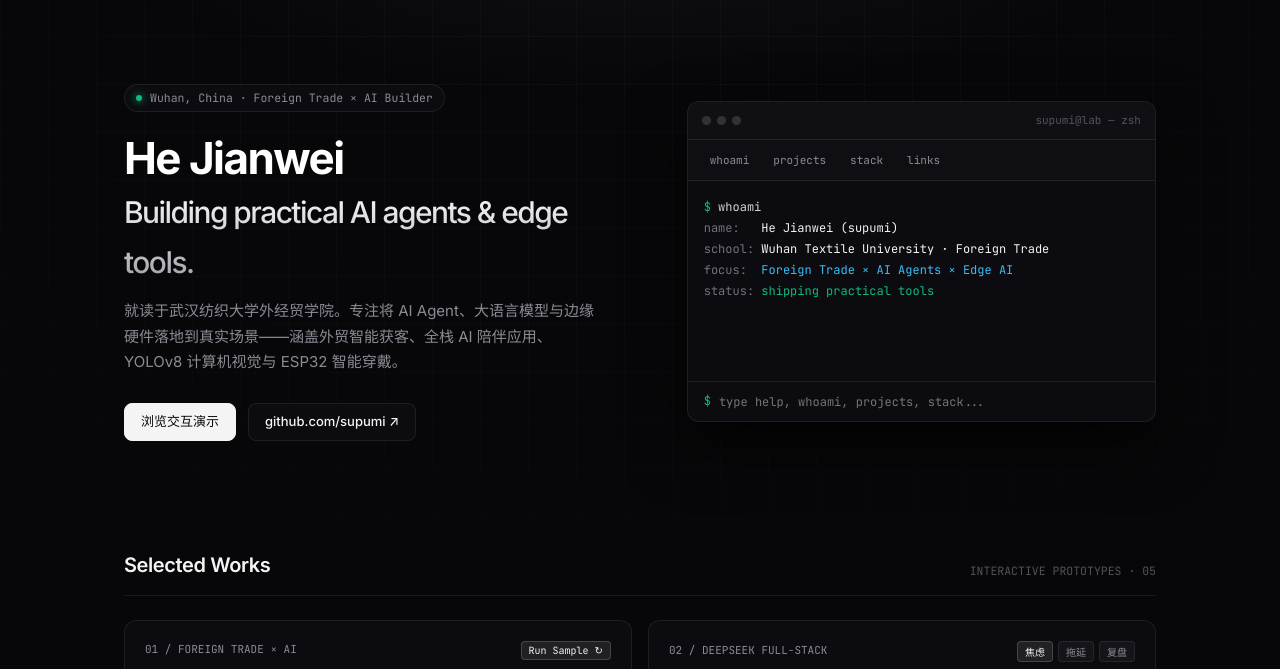
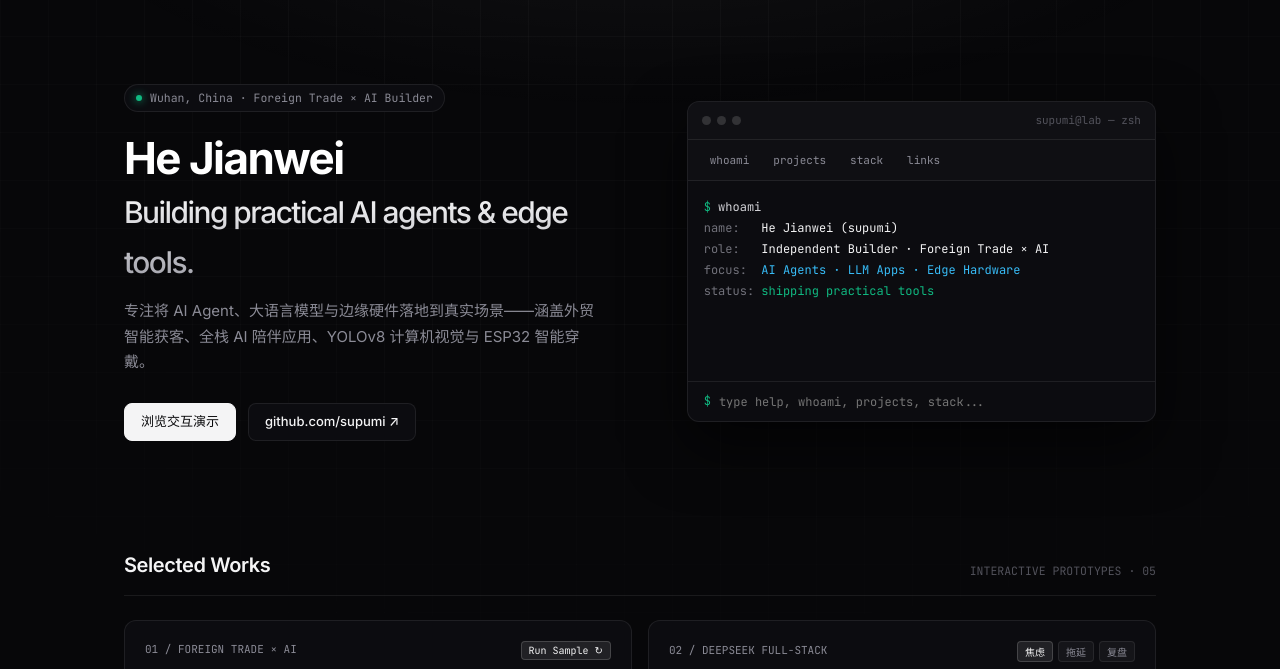
Before and after one commit to supumi/supumi.github.io, a plain HTML site: page index.html in a window 1280 px wide. Shown: the part 60-729 px from the top of the page. Drawn offline with Linux system fonts and the light colour scheme.

Commit message:
chore: remove school information from portfolio

```diff
--- a/index.html
+++ b/index.html
@@ -358,7 +358,7 @@
         <div class="eyebrow"><span class="dot-live"></span><span data-i18n="status">Wuhan, China · Foreign Trade × AI Builder</span></div>
         <h1>He Jianwei<br/><span style="font-weight:500;font-size:0.68em;color:#a1a1aa;" data-i18n="sub">Building practical AI agents &amp; edge tools.</span></h1>
         <p data-i18n="desc">
-          就读于武汉纺织大学外经贸学院。专注将 AI Agent、大语言模型与边缘硬件落地到真实场景——涵盖外贸智能获客、全栈 AI 陪伴应用、YOLOv8 计算机视觉与 ESP32 智能穿戴。
+          专注将 AI Agent、大语言模型与边缘硬件落地到真实场景——涵盖外贸智能获客、全栈 AI 陪伴应用、YOLOv8 计算机视觉与 ESP32 智能穿戴。
         </p>
         <div class="actions">
           <a class="btn btn-primary" href="#projects" data-i18n="btn1">浏览交互演示</a>
@@ -595,7 +595,7 @@
     </section>
 
     <footer>
-      <span>He Jianwei (supumi) · Wuhan Textile University</span>
+      <span>He Jianwei (supumi) · Foreign Trade × AI Builder</span>
       <span><a href="https://github.com/supumi" target="_blank">GitHub</a> · <a href="https://supumi.github.io">supumi.github.io</a></span>
     </footer>
   </main>
@@ -613,8 +613,8 @@
     // Terminal
     const cmds = {
       whoami: `<span class="t-k">name:</span>   <span class="t-v">He Jianwei (supumi)</span>
-<span class="t-k">school:</span> <span class="t-v">Wuhan Textile University · Foreign Trade</span>
-<span class="t-k">focus:</span>  <span class="t-c">Foreign Trade × AI Agents × Edge AI</span>
+<span class="t-k">role:</span>   <span class="t-v">Independent Builder · Foreign Trade × AI</span>
+<span class="t-k">focus:</span>  <span class="t-c">AI Agents · LLM Apps · Edge Hardware</span>
 <span class="t-k">status:</span> <span class="t-g">shipping practical tools</span>`,
       projects: `<span class="t-c">ebrietas-Email</span>              B2B LinkedIn AI outreach
 <span class="t-c">mindcapture-app</span>             DeepSeek mental companion
@@ -767,7 +767,7 @@
         nav_p: '项目', nav_s: '技术栈',
         status: 'Wuhan, China · 外贸 × AI 开发者',
         sub: '将 AI Agent 与边缘硬件落地到真实场景。',
-        desc: '就读于武汉纺织大学外经贸学院。专注将 AI Agent、大语言模型与边缘硬件落地到真实场景——涵盖外贸智能获客、全栈 AI 陪伴应用、YOLOv8 计算机视觉与 ESP32 智能穿戴。',
+        desc: '专注将 AI Agent、大语言模型与边缘硬件落地到真实场景——涵盖外贸智能获客、全栈 AI 陪伴应用、YOLOv8 计算机视觉与 ESP32 智能穿戴。',
         btn1: '浏览交互演示', sec_p: 'Selected Works · 交互演示', sec_s: 'Technical Stack · 技术矩阵',
         p1: 'LinkedIn 外贸客户智能挖掘系统：整合 Bright Data 采集、Hunter.io 邮箱校验与通义千问，自动完成海外买家筛选与个性化开发信生成。',
         p2: '基于 DeepSeek AI 的心理健康陪伴平台，融合流式共情对话、博客社区与多维成长测评，打造轻量、克制的个人心理空间。',
@@ -779,7 +779,7 @@
         nav_p: 'Projects', nav_s: 'Stack',
         status: 'Wuhan, China · Foreign Trade × AI Builder',
         sub: 'Building practical AI agents & edge tools.',
-        desc: 'Undergraduate in Foreign Economics & Trade at Wuhan Textile University. Building practical AI agents, full-stack LLM apps, YOLOv8 vision tools, and ESP32 hardware.',
+        desc: 'Independent builder turning AI agents, full-stack LLM apps, YOLOv8 vision tools, and ESP32 hardware into practical products.',
         btn1: 'Explore Demos', sec_p: 'Selected Works', sec_s: 'Technical Stack',
         p1: 'Automated LinkedIn B2B lead discovery & outreach pipeline powered by Bright Data, Hunter.io verification, and Qwen LLMs.',
         p2: 'Full-stack DeepSeek AI mental wellness companion featuring streaming empathetic chat, community blogging, and growth assessments.',
```
